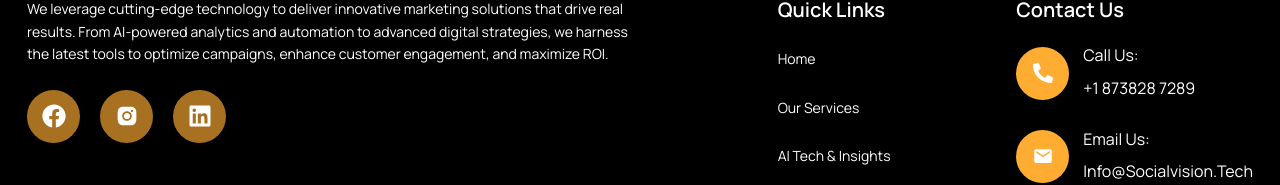
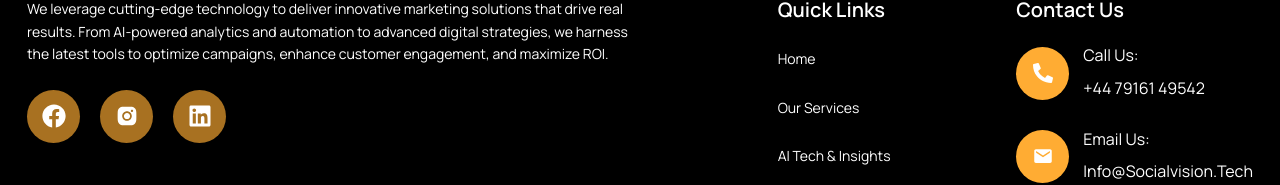
Before and after one commit to MohamadAdil/socialvision, a Next.js app: page / in a window 1280 px wide. Shown: the part 4498-4683 px from the top of the page. Built offline with nearby package versions, Linux system fonts and the light colour scheme; a web font is replaced by a local one.

Commit message:
'17-04-2025'

```diff
--- a/src/app/components/layout/Footer.jsx
+++ b/src/app/components/layout/Footer.jsx
@@ -58,7 +58,7 @@ export default function Footer() {
                 <div>
                   <h6>Call Us:</h6>
                   <Link href="tel:+447916149542">
-                    +1 873828 7289
+                  +44 79161 49542
                   </Link>
                 </div>
               </div>
```
